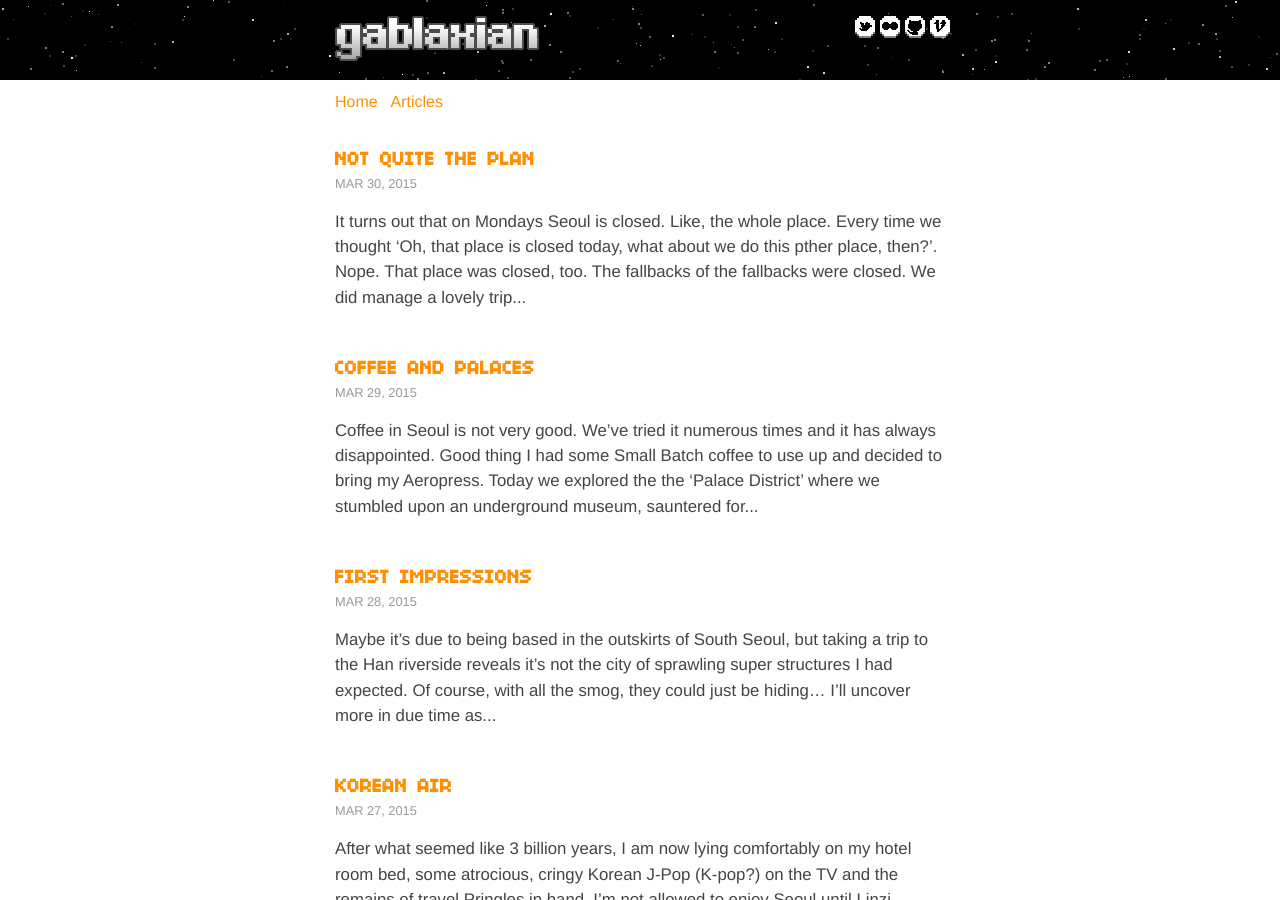
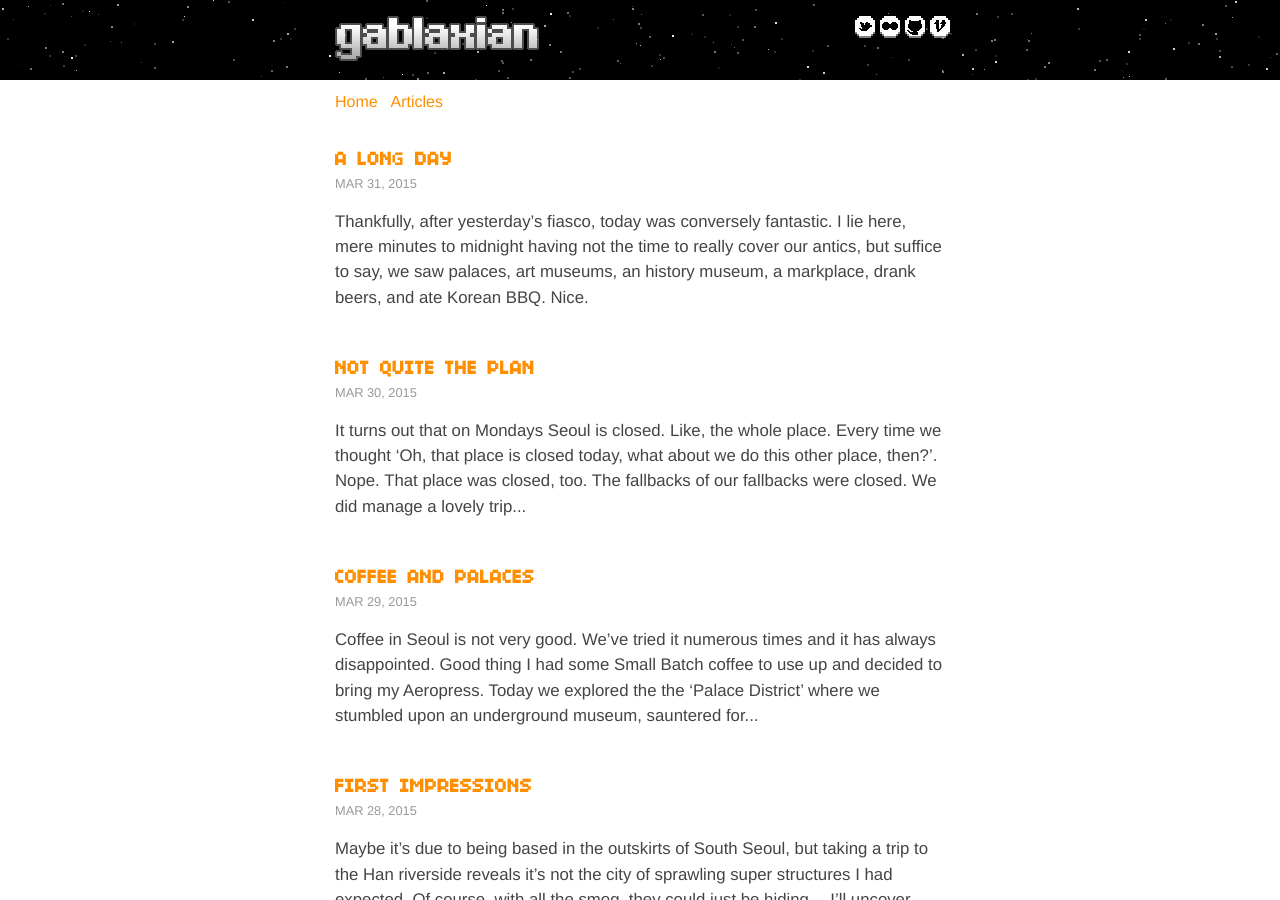
Before and after one commit to gablaxian/gablaxian_jekyll, a Jekyll site: the page built from index.html, in a window 1280 px wide and 900 px high. Built offline with Jekyll 4.4.1, drawn with Linux system fonts in a browser that asks for light colours.

Commit message:
100 Days : A long day

```diff
--- a/_posts/2015-03-30-not-quite-the-plan.md
+++ b/_posts/2015-03-30-not-quite-the-plan.md
@@ -3,6 +3,6 @@ layout: default
 title: Not quite the plan
 ---
 
-It turns out that on Mondays Seoul is *closed*. Like, the whole place. Every time we thought ‘Oh, that place is closed today, what about we do this pther place, then?’. Nope. That place was closed, too. The fallbacks of the fallbacks were closed.
+It turns out that on Mondays Seoul is *closed*. Like, the whole place. Every time we thought ‘Oh, that place is closed today, what about we do this other place, then?’. Nope. That place was closed, too. The fallbacks of our fallbacks were closed.
 
 We did manage a lovely trip to a cemetery, but then, in a case of perverse fortuity, most of today was actually spent in our hotel room whilst I recovered from a case of the peanut allergy. A disastrous day by any holiday’s standards. Yay.
--- /dev/null
+++ b/_posts/2015-03-31-a-long-day.md
@@ -0,0 +1,8 @@
+---
+layout: default
+title: A long day
+---
+
+Thankfully, after yesterday’s fiasco, today was conversely fantastic. I lie here, mere minutes to midnight having not the time to really cover our antics, but suffice to say, we saw palaces, art museums, an history museum, a markplace, drank beers, and ate Korean BBQ.
+
+Nice.
```
